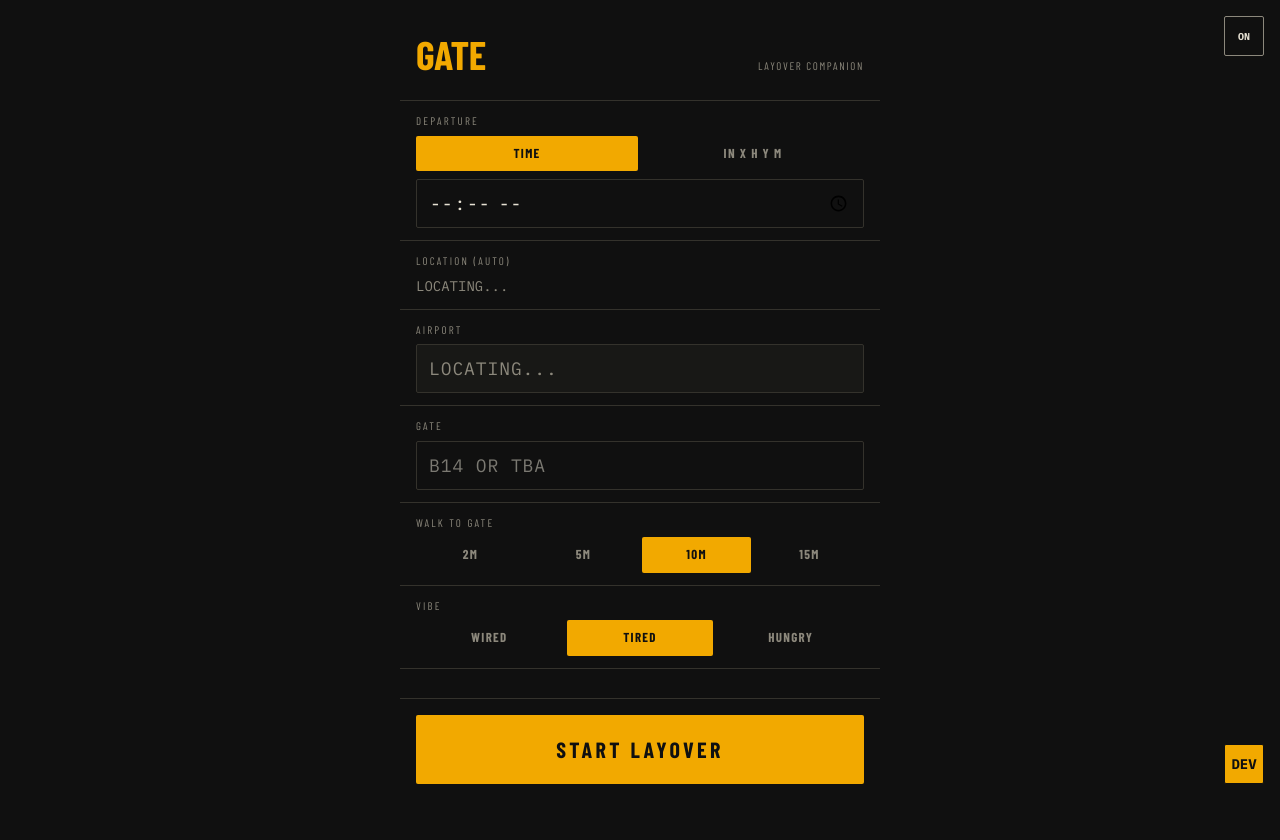
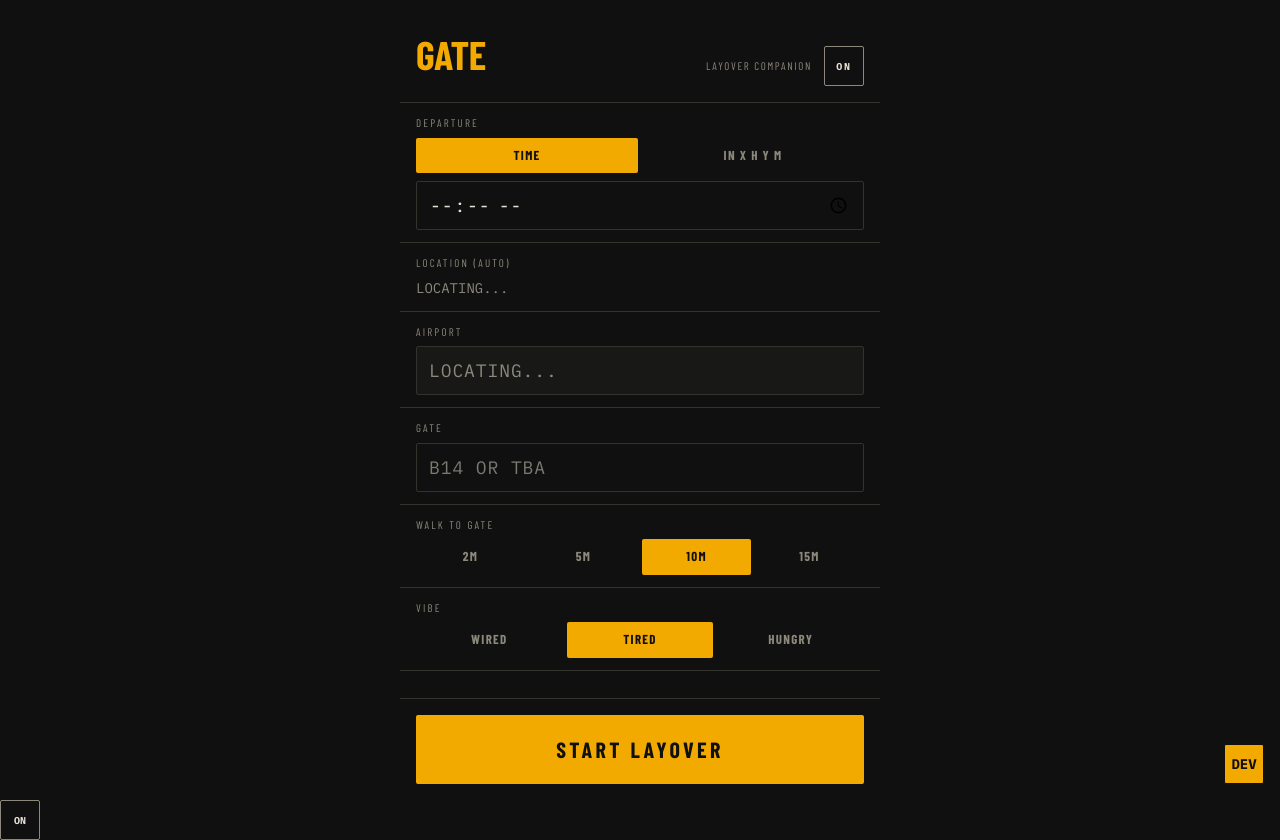
Before and after one commit to sidoxsinu/LayoverHackathon, a Next.js app in the folder gate-next/: page / in a window 1280 px wide. Before the commit the page ends 800 px from the top, so only its background shows below. Built offline with nearby package versions, Linux system fonts and the light colour scheme; no server answers.

Commit message:
refactor: integrate global mute button cleanly into screen headers

```diff
--- a/gate-next/src/components/GateAlarm.tsx
+++ b/gate-next/src/components/GateAlarm.tsx
@@ -2,6 +2,7 @@
 import { useState, useEffect } from 'react';
 import { startAlarm, stopAlarm, silenceAlarm } from '@/lib/alarm';
 import { fmt } from '@/lib/time';
+import GlobalMuteButton from './GlobalMuteButton';
 
 interface Props {
   gate: string;
@@ -34,9 +35,12 @@ export default function GateAlarm({ gate, departureMs, now, onDismiss }: Props)
         <span style={{ fontFamily: 'var(--font-barlow), sans-serif', fontSize: '14px', letterSpacing: '0.1em', color: 'rgba(255,255,255,0.7)' }}>
           GATE
         </span>
-        <span style={{ fontFamily: 'var(--font-plex), monospace', fontSize: '14px', color: 'rgba(255,255,255,0.7)' }}>
-          {fmt(msLeft)}
-        </span>
+        <div className="flex items-center gap-4">
+          <span style={{ fontFamily: 'var(--font-plex), monospace', fontSize: '14px', color: 'rgba(255,255,255,0.7)' }}>
+            {fmt(msLeft)}
+          </span>
+          <GlobalMuteButton />
+        </div>
       </div>
 
       {/* Main content */}
--- a/gate-next/src/components/GlobalMuteButton.tsx
+++ b/gate-next/src/components/GlobalMuteButton.tsx
@@ -14,9 +14,6 @@ export default function GlobalMuteButton() {
     <button
       onClick={() => setMuted(!muted)}
       style={{
-        position: 'fixed',
-        top: '16px',
-        right: '16px',
         width: '40px',
         height: '40px',
         backgroundColor: muted ? '#34322C' : 'transparent',
@@ -26,7 +23,6 @@ export default function GlobalMuteButton() {
         fontFamily: 'var(--font-plex), monospace',
         fontWeight: 'bold',
         fontSize: '10px',
-        zIndex: 9999,
         cursor: 'pointer',
         display: 'flex',
         alignItems: 'center',
--- a/gate-next/src/components/QuestScreen.tsx
+++ b/gate-next/src/components/QuestScreen.tsx
@@ -6,6 +6,7 @@ import MissionCard from './MissionCard';
 import MissionLog from './MissionLog';
 import { Mission } from '@/lib/missions';
 import { phaseFor } from '@/lib/time';
+import GlobalMuteButton from './GlobalMuteButton';
 
 interface Stats {
   hunger: number;
@@ -139,6 +140,7 @@ export default function QuestScreen({
           >
             {gate}
           </span>
+          <GlobalMuteButton />
         </div>
       </div>
 
--- a/gate-next/src/components/SafeTravels.tsx
+++ b/gate-next/src/components/SafeTravels.tsx
@@ -1,5 +1,6 @@
 'use client';
 import { fmtDuration } from '@/lib/time';
+import GlobalMuteButton from './GlobalMuteButton';
 
 interface Props {
   survivedMs: number;
@@ -36,14 +37,24 @@ export default function SafeTravels({ survivedMs, missionsCompleted, xp, onNewLa
       {/* Header */}
       <div
         style={{
-          fontFamily: 'var(--font-barlow), sans-serif',
-          fontSize: '12px',
-          letterSpacing: '0.25em',
-          color: '#8C887C',
+          width: '100%',
+          display: 'flex',
+          justifyContent: 'space-between',
+          alignItems: 'center',
           marginBottom: '32px',
         }}
       >
-        GATE / LAYOVER COMPLETE
+        <div
+          style={{
+            fontFamily: 'var(--font-barlow), sans-serif',
+            fontSize: '12px',
+            letterSpacing: '0.25em',
+            color: '#8C887C',
+          }}
+        >
+          GATE / LAYOVER COMPLETE
+        </div>
+        <GlobalMuteButton />
       </div>
 
       {/* Stamp block */}
--- a/gate-next/src/components/SetupScreen.tsx
+++ b/gate-next/src/components/SetupScreen.tsx
@@ -4,6 +4,7 @@ import { nextOccurrence, schedule, fmtDuration, BUFFER_MIN, MARGIN_MIN } from '@
 import { startStats } from '@/lib/missions';
 import { arm } from '@/lib/alarm';
 import { useNow } from '@/hooks/useNow';
+import GlobalMuteButton from './GlobalMuteButton';
 
 type InputMode = 'time' | 'duration';
 
@@ -223,9 +224,13 @@ export default function SetupScreen({ onStart, onDemo, tapCount, onWordmarkTap }
             fontSize: '11px',
             color: '#8C887C',
             letterSpacing: '0.15em',
+            display: 'flex',
+            alignItems: 'center',
+            gap: '12px',
           }}
         >
           LAYOVER COMPANION
+          <GlobalMuteButton />
         </span>
       </div>
 
```
Also changed, not shown: 1 other file (tests, documents, lock files or other folders).
